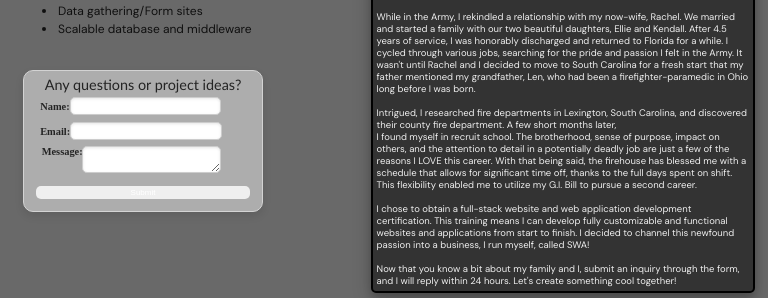
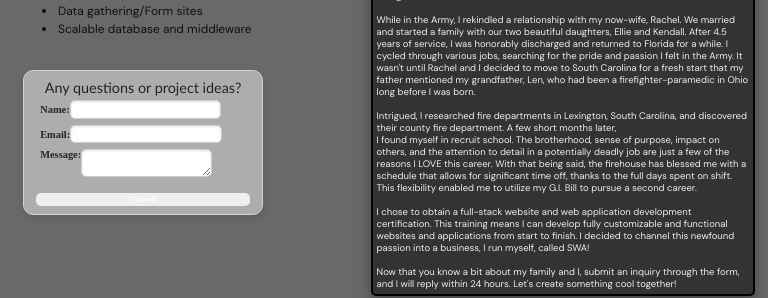
Before and after one commit to Marzdyn/SWAwebsite, a React (Vite) app in the folder client/: page / in a window 768 px wide. Shown: the part 310-608 px from the top of the page. Built offline with nearby package versions, Linux system fonts and the light colour scheme.

Commit message:
css corrections for deployment

```diff
--- a/client/src/mobile.css
+++ b/client/src/mobile.css
@@ -74,6 +74,7 @@
     }
 
     .hoverMenu {
+      padding: 3px;
       display: flex;
       flex-direction: column;
       justify-content: space-around;
@@ -174,18 +175,11 @@
     }
 
     .messageDivContainer {
-      position: relative;
-    }
-
-    .messageLabel {
-      position: absolute;
-      left: .145em;
+      display: flex;
     }
 
     .formTextarea {
-      position: absolute;
-      left: 4.2em;
-      width: 36vw;
+      flex-grow: 1;
     }
 
     .formContainer input,
@@ -207,7 +201,7 @@
       font-size: .5em;
       cursor: pointer;
       transition: background-color 0.3s ease;
-      margin-top: 3.5em;
+      margin-top: 1.5em;
     }
 
     .formContainer button:hover {
--- a/client/src/tablet.css
+++ b/client/src/tablet.css
@@ -147,7 +147,7 @@
     }
 
     .formContainer {
-        padding: .3em .75em .75em .75em;
+        padding: .5em .75em .5em .75em;
         border: 1.5px solid #d3d3d3;
         border-radius: 10px;
         background-color: #adadad;
@@ -178,18 +178,12 @@
     }
 
     .messageDivContainer {
-        position: relative;
-    }
-
-    .messageLabel {
-        position: absolute;
-        left: .145em;
+        display: flex;
     }
 
     .formTextarea {
-        position: absolute;
-        left: 5.1em;
-        width: 15.2em;
+        flex-grow: 1;
+        margin-right: 5vw;
     }
 
     .formContainer input,
@@ -211,7 +205,7 @@
         font-size: .5em;
         cursor: pointer;
         transition: background-color 0.3s ease;
-        margin-top: 5em;
+        margin-top: 1.5em;
     }
 
     .formContainer button:hover {
```
